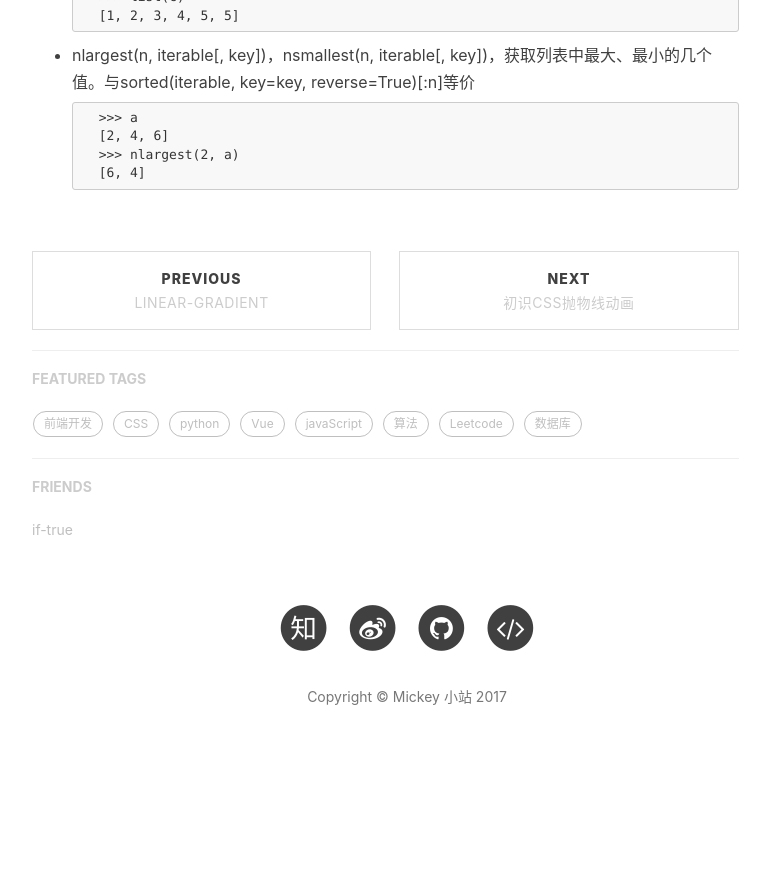
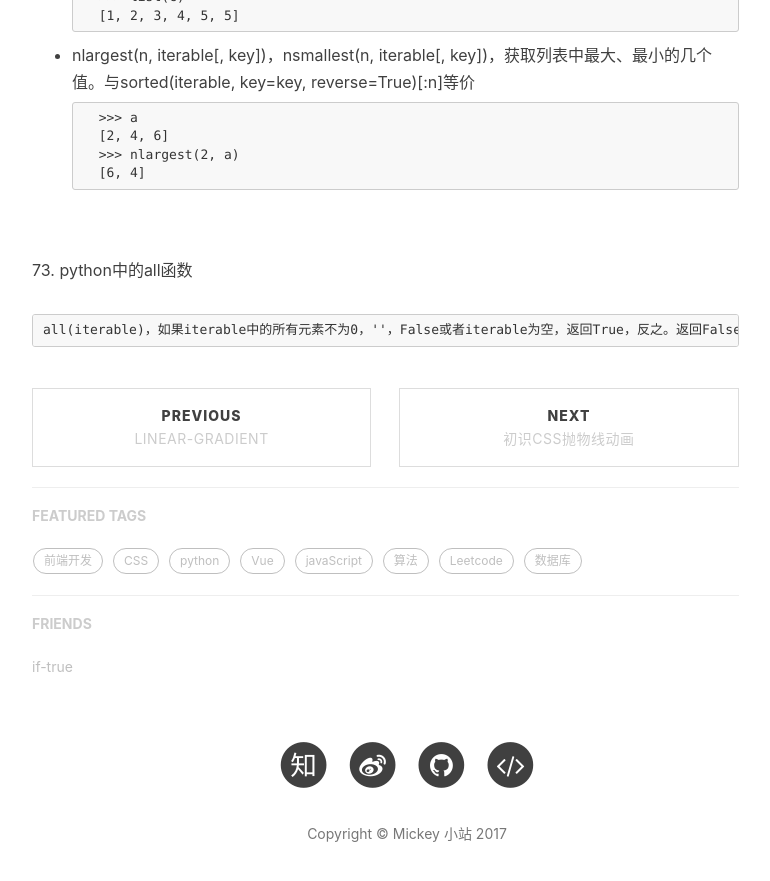
Before and after one commit to mickey0524/mickey0524.github.io, a Jekyll site: the page built from _posts/2017-08-05-begin-python.md, in a window 1280 px wide and 900 px high, scrolled down 21526 px. Shown: the top 881 px of the window, without its empty margins (233-1003 px from the left). Built offline with Jekyll 4.4.1, drawn with Linux system fonts in a browser that asks for light colours; nearby versions of some CDN libraries; comment, search, counter and statistics services are not loaded; before the commit the page ends 22327 px from its top, so only the background shows below that.

Commit message:
feat(python): 增加python中all函数的用法

````diff
--- a/_posts/2017-08-05-begin-python.md
+++ b/_posts/2017-08-05-begin-python.md
@@ -824,3 +824,7 @@ heapq模块实现了python中的堆排序，并提供了有关方法。让用Pyt
 	>>> nlargest(2, a)
 	[6, 4]
 	```
+
+<br>73. python中的all函数
+
+	all(iterable)，如果iterable中的所有元素不为0，''，False或者iterable为空，返回True，反之。返回False
````
